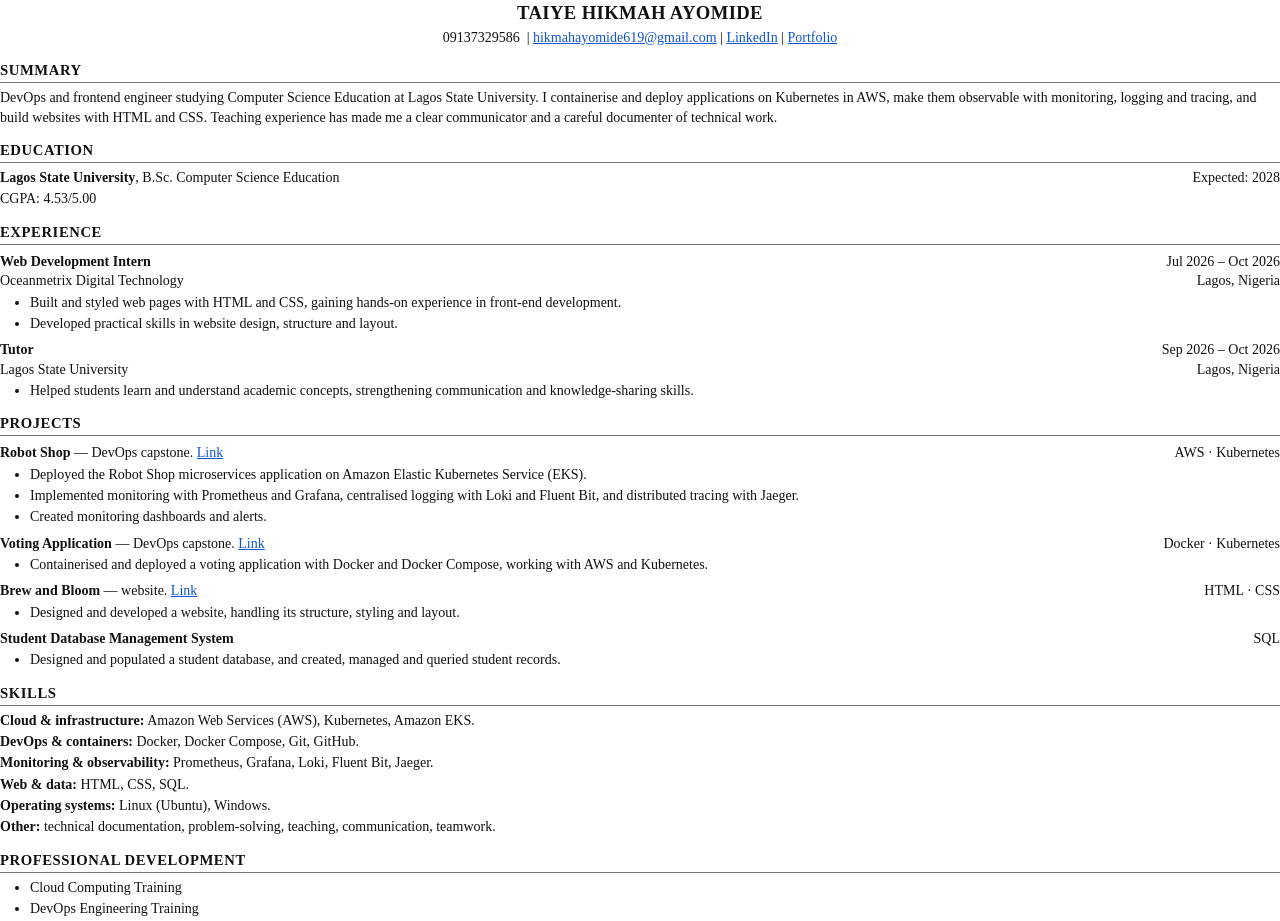
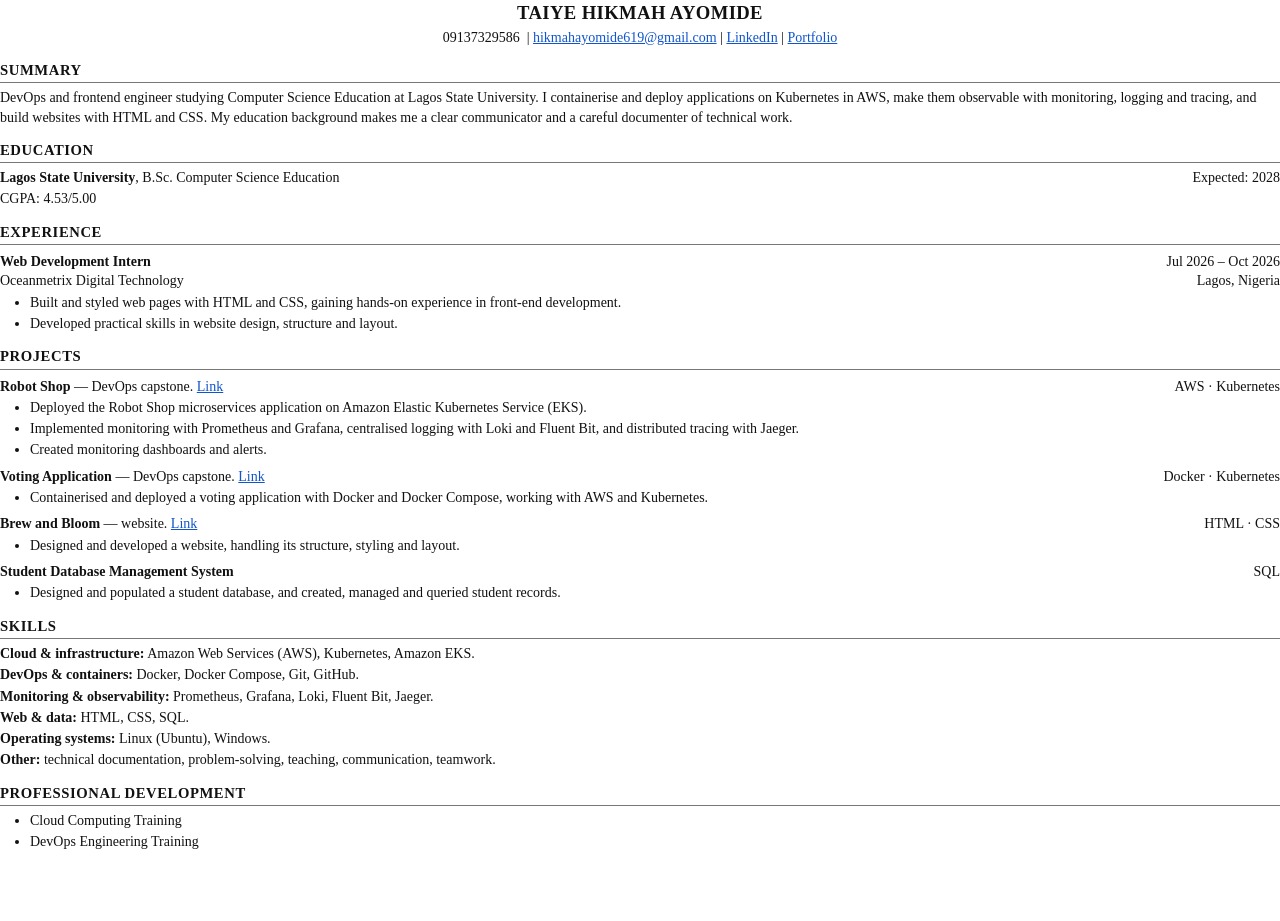
Before and after one commit to Hashi-devs/Hikmah, a plain HTML site: page docs/cv-source.html in a window 1280 px wide. After the commit the page ends 854 px from the top, so only its background shows below. Drawn offline with Linux system fonts and the light colour scheme.

Commit message:
Remove tutor role from CV and cover letter
Co-Authored-By: Claude Opus 5.5 <noreply@anthropic.com>
Claude-Session: https://claude.ai/code/session_01FznZV5MkKYJcrxBuXv8rFi

```diff
--- a/docs/cv-source.html
+++ b/docs/cv-source.html
@@ -24,7 +24,7 @@ a{color:#1155cc}
 <p class="contact">09137329586 &nbsp;| <a href="mailto:hikmahayomide619@gmail.com">hikmahayomide619@gmail.com</a> | <a href="https://www.linkedin.com/in/hikmah-ayomide-b94433367">LinkedIn</a> | <a href="https://taiyehikmah.vercel.app">Portfolio</a></p>
 
 <h2>Summary</h2>
-<p>DevOps and frontend engineer studying Computer Science Education at Lagos State University. I containerise and deploy applications on Kubernetes in AWS, make them observable with monitoring, logging and tracing, and build websites with HTML and CSS. Teaching experience has made me a clear communicator and a careful documenter of technical work.</p>
+<p>DevOps and frontend engineer studying Computer Science Education at Lagos State University. I containerise and deploy applications on Kubernetes in AWS, make them observable with monitoring, logging and tracing, and build websites with HTML and CSS. My education background makes me a clear communicator and a careful documenter of technical work.</p>
 
 <h2>Education</h2>
 <div class="row"><span><b>Lagos State University</b>, B.Sc. Computer Science Education</span><span>Expected: 2028</span></div>
@@ -35,11 +35,6 @@ a{color:#1155cc}
   <div class="row"><span class="t">Web Development Intern</span><span>Jul 2026 – Oct 2026</span></div>
   <div class="row"><span>Oceanmetrix Digital Technology</span><span>Lagos, Nigeria</span></div>
   <ul><li>Built and styled web pages with HTML and CSS, gaining hands-on experience in front-end development.</li><li>Developed practical skills in website design, structure and layout.</li></ul>
-</div>
-<div class="role">
-  <div class="row"><span class="t">Tutor</span><span>Sep 2026 – Oct 2026</span></div>
-  <div class="row"><span>Lagos State University</span><span>Lagos, Nigeria</span></div>
-  <ul><li>Helped students learn and understand academic concepts, strengthening communication and knowledge-sharing skills.</li></ul>
 </div>
 
 <h2>Projects</h2>
```
Also changed, not shown: docs/cover-letter-source.html (+2 -2 lines), docs/cover-letter-preview.webp, docs/cv-preview.webp, 2 other files.
